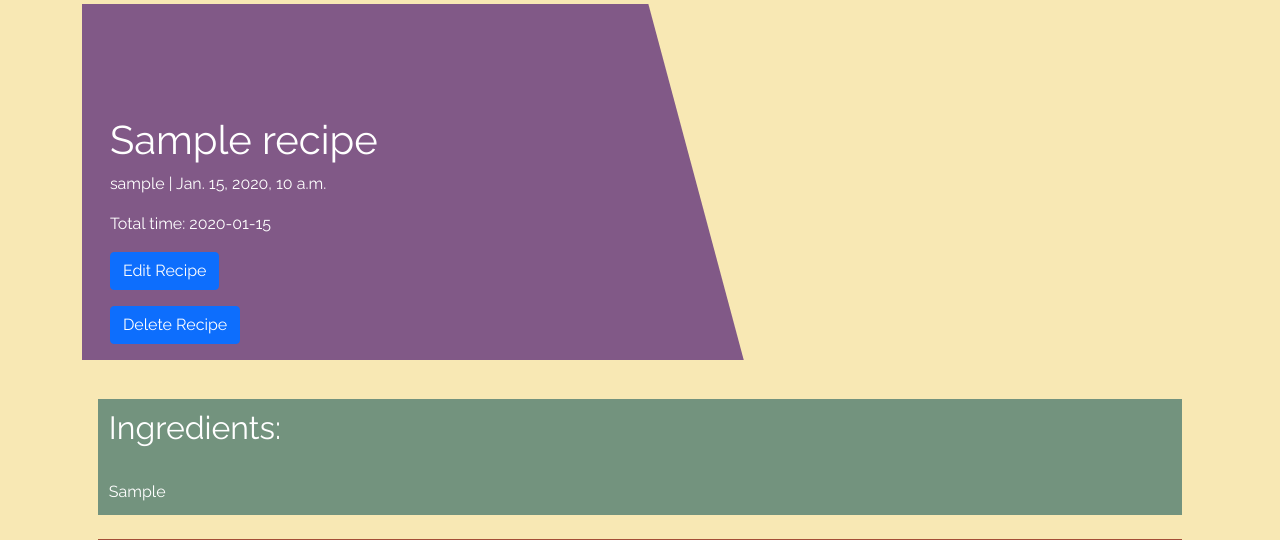
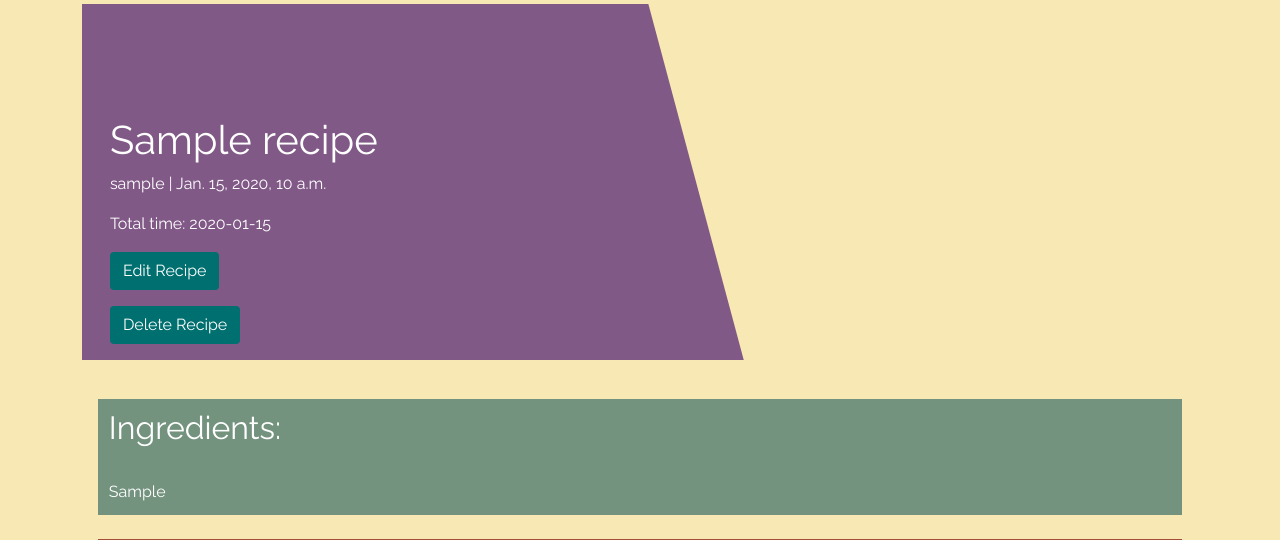
Before and after one commit to katkapsasky/cakes-and-bakes, a Django app: a page that uses templates/recipe_detail.html in a window 1280 px wide. Shown: the part 92-632 px from the top of the page. Run offline with Django 3.2, Linux system fonts and the light colour scheme; a user stored in the database is signed in; tables that the repository leaves empty hold one stand-in row (values such as "Sample post").

Commit message:
Edit edit and delete buttons to be consistent with other btns

```diff
--- a/templates/recipe_detail.html
+++ b/templates/recipe_detail.html
@@ -15,10 +15,10 @@
                 <p class="recipe-subtitle"> Total time: {{ recipe.total_time }} </p>
                 {% if recipe.author == request.user %}
                 <p class="recipe-subtitle">
-                    <a href="{% url 'edit_recipe' recipe.slug %}" class="btn btn-primary">Edit Recipe</a>
+                    <a href="{% url 'edit_recipe' recipe.slug %}" class="btn btn-signup">Edit Recipe</a>
                 </p>
                 <p class="recipe-subtitle">
-                    <a href="#" class="btn btn-primary" data-bs-toggle="modal" data-bs-target="#modal-delete">Delete Recipe</a>
+                    <a href="#" class="btn btn-signup" data-bs-toggle="modal" data-bs-target="#modal-delete">Delete Recipe</a>
                 </p>
                 <div class="modal fade text-dark" id="modal-delete" tabindex="-1" aria-labelledby="modal-delete-label"
                     aria-hidden="true">
```
